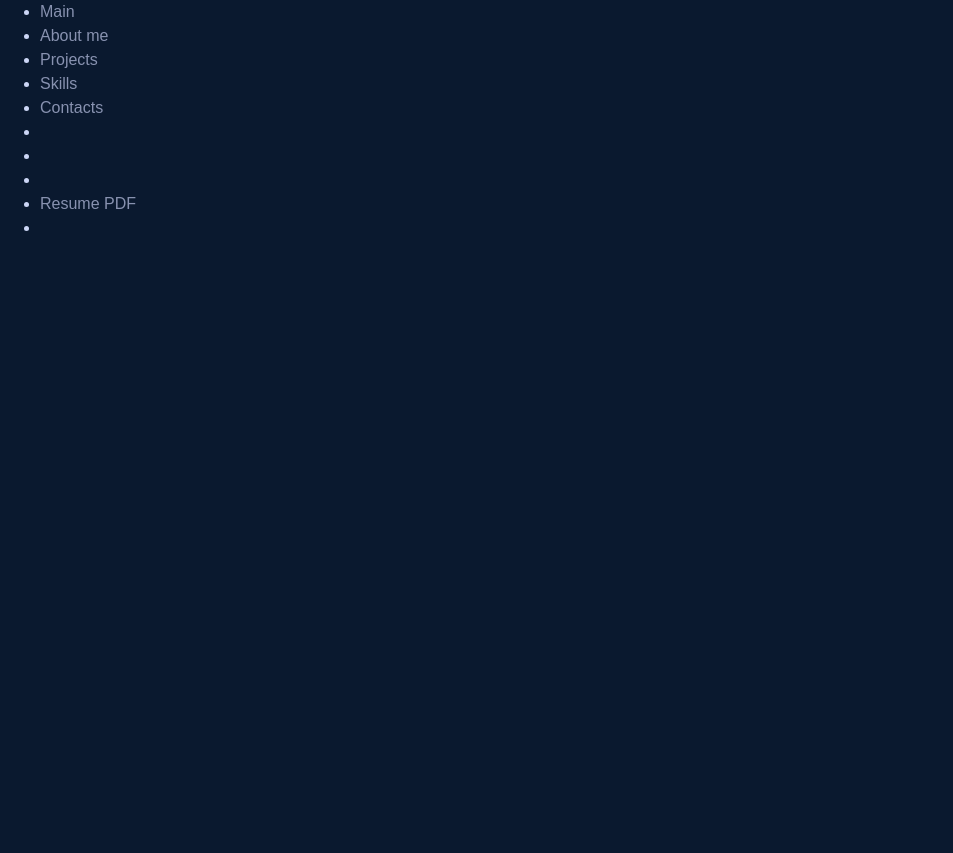
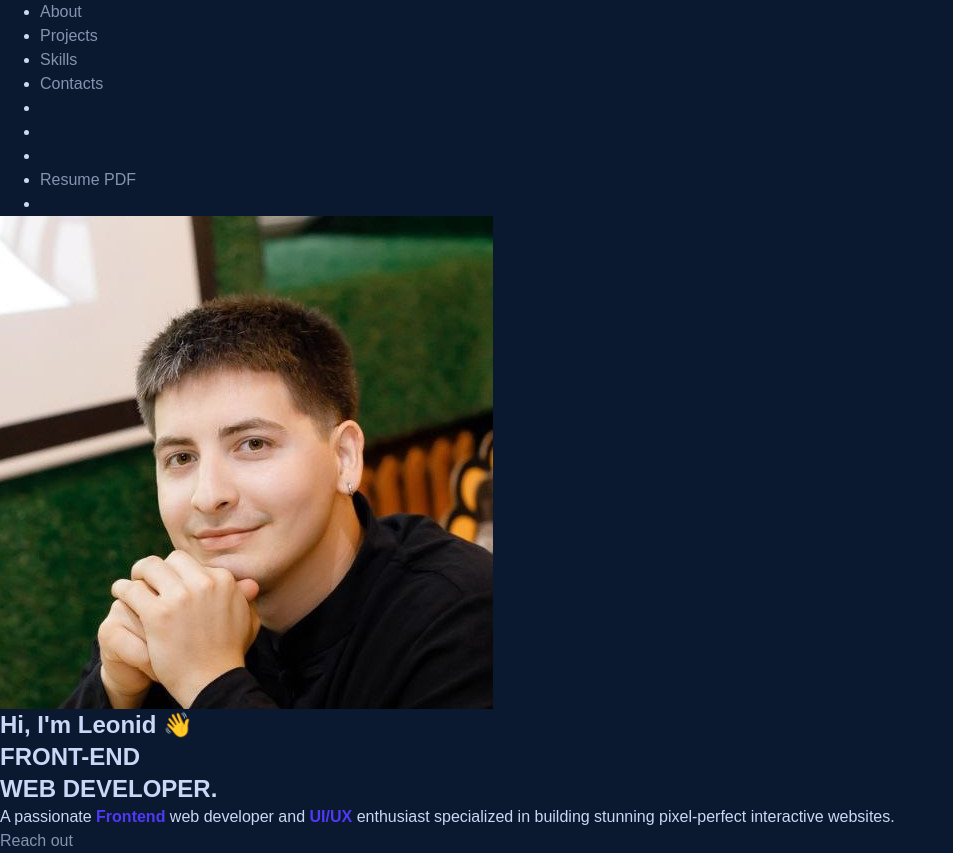
Before and after one commit to LeonGuts/Portfolio, a plain HTML site: page index.html in a window 1280 px wide. Shown: the whole page, without its empty margins (0-953 px from the left). Before the commit the page ends 800 px from the top, so only its background shows below. Drawn offline with Linux system fonts and the light colour scheme.

Commit message:
Update index.html
Filled hero section

```diff
--- a/index.html
+++ b/index.html
@@ -7,11 +7,10 @@
     <title>Leonid Gutsev, Frontend-developer</title>
 </head>
 <body>
-    <header class="header_container">
+    <header class="header container">
         <nav>
             <ul class="header_menu">
-                <li><a class="header_link" href="#">Main</a></li>
-                <li><a class="header_link" href="#">About me</a></li>
+                <li><a class="header_link" href="#">About</a></li>
                 <li><a class="header_link" href="#">Projects</a></li>
                 <li><a class="header_link" href="#">Skills</a></li>
                 <li><a class="header_link" href="#">Contacts</a></li>
@@ -40,8 +39,16 @@
     </header>
 
     <main>
-        <section class="greetings_section">
-
+        <section class="hero conteiner">
+            <img class=" hero_img" src="./images/hero_photo.jpg" alt="hero_photo">
+            <h1 class="hero_title">Hi, I'm Leonid 👋</h1>
+            <h2 class="hero_subtitle">FRONT-END <br>WEB DEVELOPER.</h2>
+            <p class="hero_description">
+                A passionate <strong>Frontend</strong> web developer and
+                <strong>UI/UX</strong> enthusiast specialized in building stunning
+                pixel-perfect interactive websites.
+            </p>
+            <a class="hero_btn btn" href="#">Reach out</a>
         </section>
         <section class="about_section">
 
```
Also changed, not shown: images/hero_photo.jpg (added).
